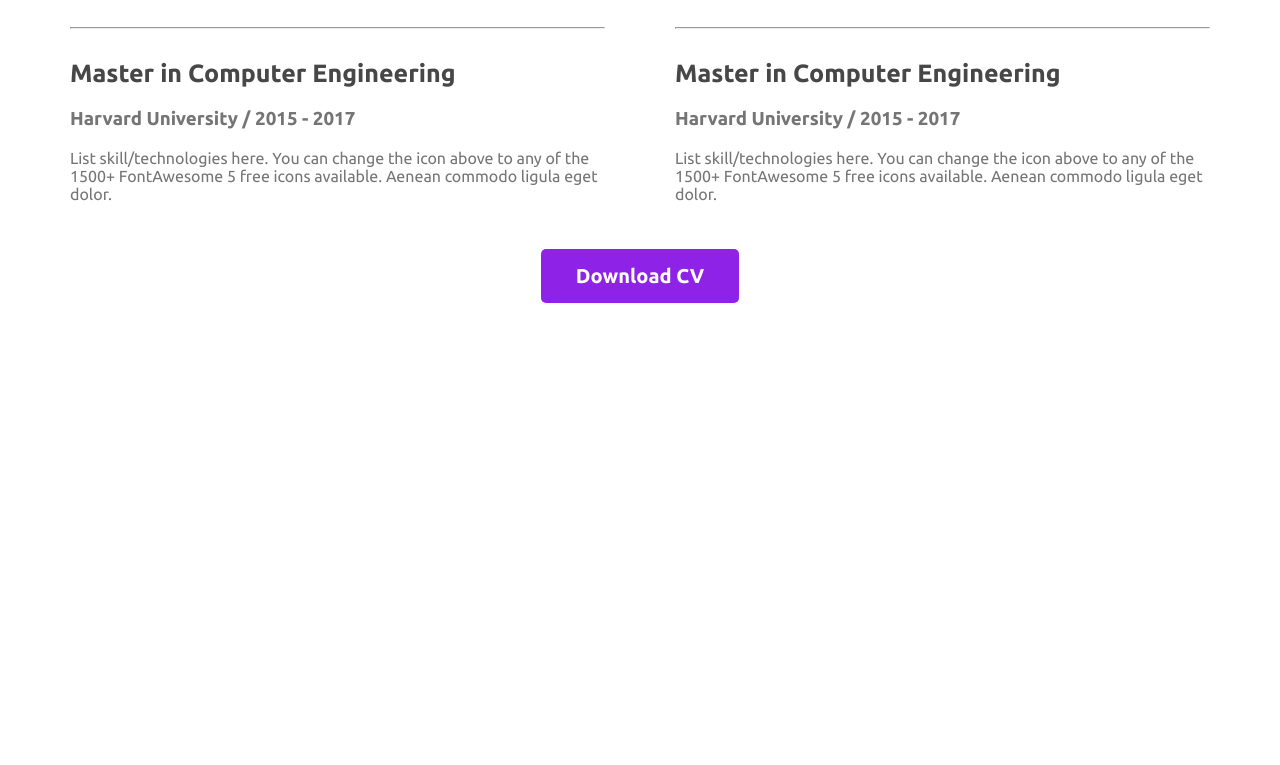
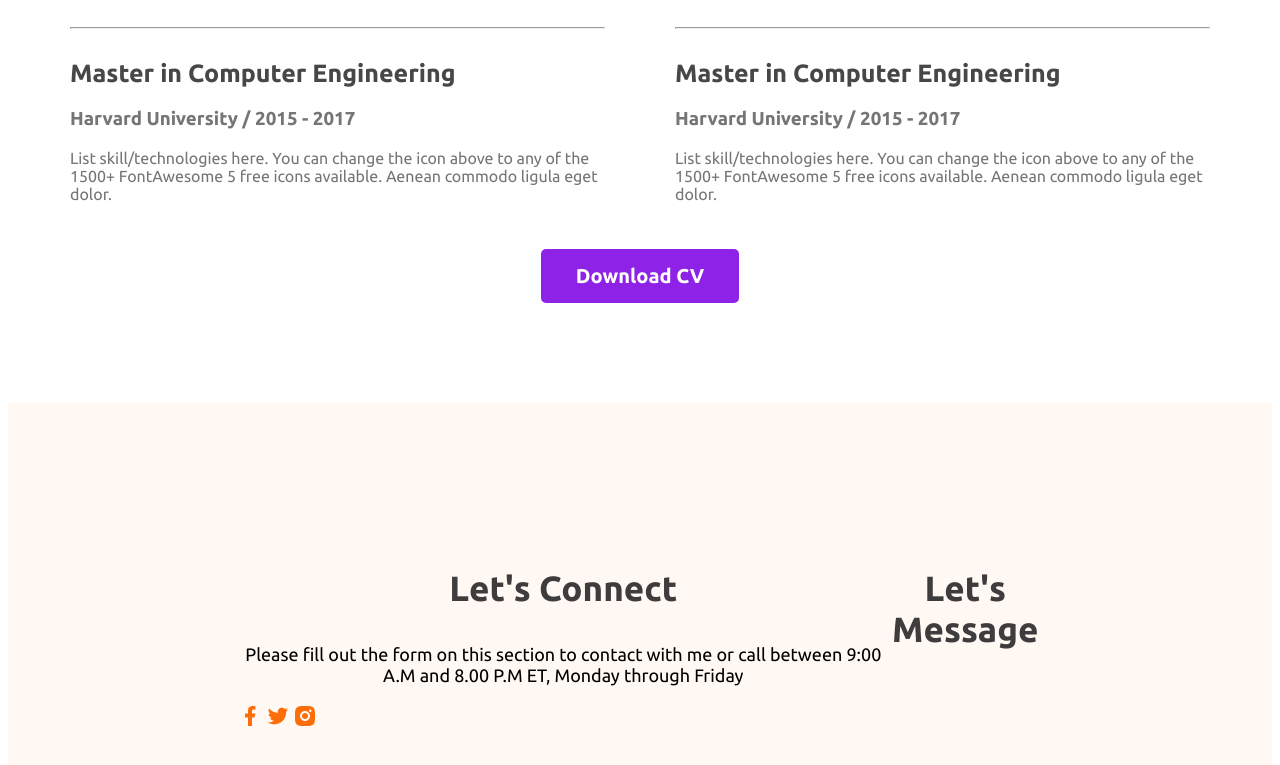
Before and after one commit to JeweL645/My-Portfolio, a plain HTML site: page index.html in a window 1280 px wide. Shown: the part 2690-3455 px from the top of the page. Before the commit the page ends 3001 px from the top, so only its background shows below. Drawn offline with Linux system fonts and the light colour scheme.

Commit message:
Footer added

```diff
--- a/index.html
+++ b/index.html
@@ -159,11 +159,22 @@
 
         </section>
 
-
-
-
     </main>
     <footer>
+        <div class="footer-column">
+            <h3 class="section-tittle">Let's Connect</h3>
+            <p class="section-description">
+                Please fill out the form on this section to contact with me or call between 9:00 A.M and 8.00 P.M ET, Monday through Friday
+            </p>
+            <div class="social-links">
+                <a href=""><img src="images/icons/facebook.png" alt="FB"></a>
+                <a href=""><img src="images/icons/twitter.png" alt="TWEET"></a>
+                <a href=""><img src="images/icons/insta.png" alt="INSTA"></a>
+            </div>
+        </div>
+        <div class="footer-column">
+            <h3 class="section-tittle">Let's Message</h3>
+        </div>
 
     </footer>
 </body>
--- a/styles/style.css
+++ b/styles/style.css
@@ -189,3 +189,9 @@ main section {
 .resume-container hr{
     margin: 30px auto;
 }
+footer{
+    display: flex;
+    background: #FFF8F3;
+    margin-top: 100px;
+    padding: 130px 230px;
+}
```
